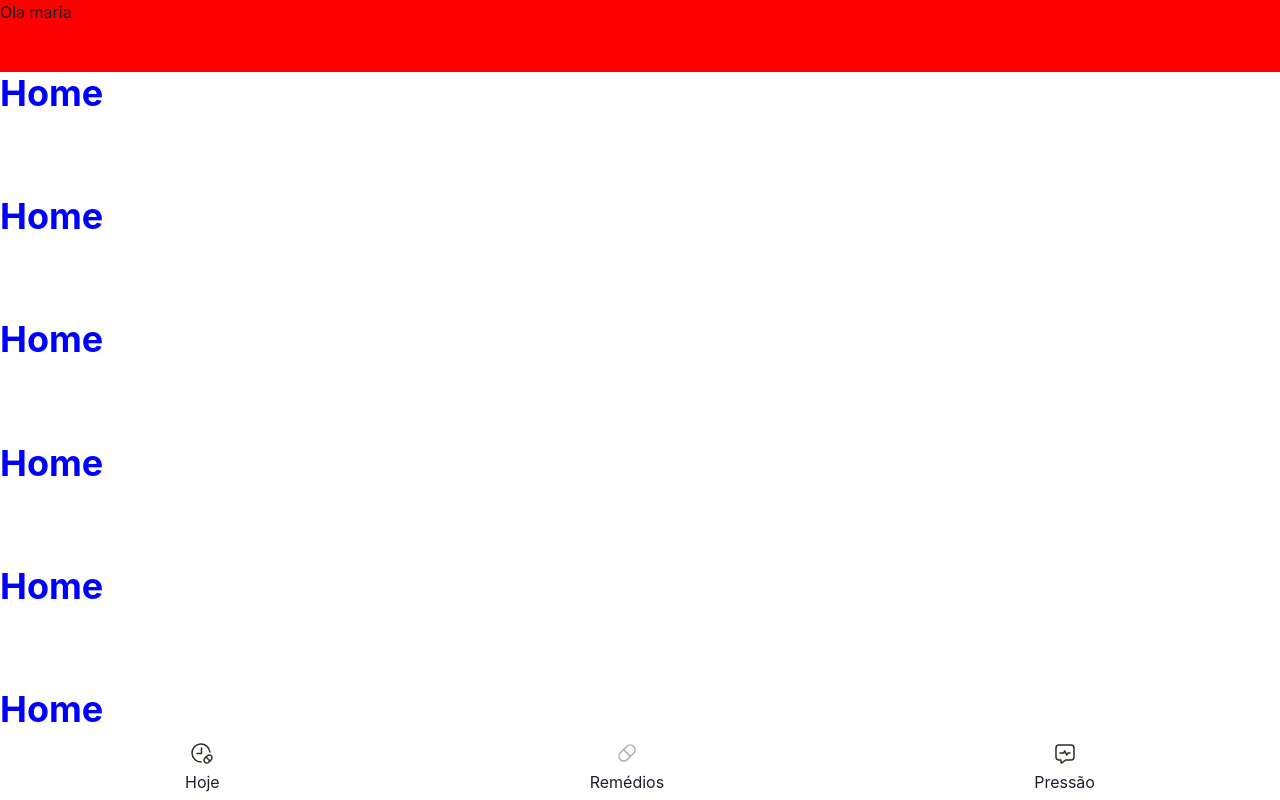
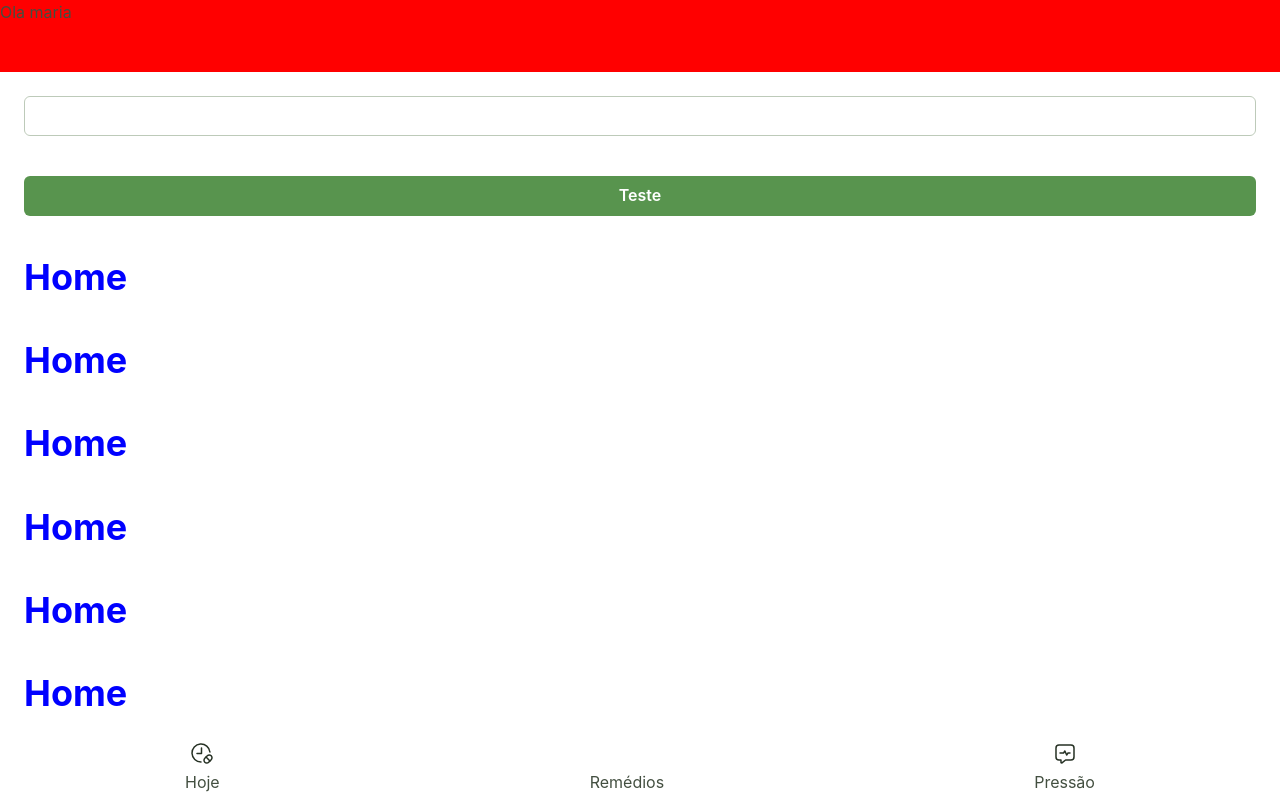
Before and after one commit to darkstudio-apps/contromed, a Next.js app: page / in a window 1280 px wide. Built offline with nearby package versions, Linux system fonts and the light colour scheme.

Commit message:
feat: add colors in theme

```diff
--- a/src/layouts/MainNavigationLayout/index.tsx
+++ b/src/layouts/MainNavigationLayout/index.tsx
@@ -16,6 +16,7 @@ export function MainNavigationLayout({ children }: MainNavigationLayoutProps) {
         width="100%"
         height="calc(100vh - var(--header-height) - var(--menu-navigation-height))"
         overflowY="scroll"
+        padding="24px 24px 0"
       >
         {children}
       </Box>
--- a/src/pages/index.tsx
+++ b/src/pages/index.tsx
@@ -1,9 +1,15 @@
 import { Title } from "components/Title"
-import { Stack } from "@chakra-ui/react"
+import { Button, Input, Stack } from "@chakra-ui/react"
 
 export default function Home() {
   return (
-    <Stack spacing={20}>
+    <Stack spacing={10}>
+      <Input />
+      <Button>Teste</Button>
+      <Title>Home</Title>
+      <Title>Home</Title>
+      <Title>Home</Title>
+      <Title>Home</Title>
       <Title>Home</Title>
       <Title>Home</Title>
       <Title>Home</Title>
--- a/src/styles/theme.ts
+++ b/src/styles/theme.ts
@@ -1,11 +1,40 @@
-import { extendTheme } from "@chakra-ui/react"
+import { extendTheme, withDefaultColorScheme } from "@chakra-ui/react"
 
 // TODO: Setar as cores e fonts do projeto
-const colors = {
-  "menu-navigation": {
-    color: "#A7B4A4",
-    "accent-color": "#185716",
+
+export const theme = extendTheme(
+  {
+    colors: {
+      primary: "#024907",
+      secondary: "#263124",
+      darkGray: "#211D28",
+      border: "#474053",
+      neutral: "#F0FFEF",
+      green: {
+        900: "#004402",
+        800: "#185716",
+        700: "#2E6B29",
+        600: "#437F3B",
+        500: "#58944E",
+        400: "#6DAA62",
+        300: "#82C076",
+        200: "#98D68B",
+        100: "#AEEDA1",
+        50: "#C4FFB6",
+      },
+      gray: {
+        900: "#313C2F",
+        800: "#434F40",
+        700: "#556253",
+        600: "#697566",
+        500: "#7D8A7A",
+        400: "#929F8F",
+        300: "#A7B4A4",
+        200: "#BDCAB9",
+        100: "#D3E1D0",
+        50: "#E9F8E6",
+      },
+    },
   },
-}
-
-export const theme = extendTheme({ colors })
+  withDefaultColorScheme({ colorScheme: "green" })
+)
--- a/src/styles/variables.css
+++ b/src/styles/variables.css
@@ -1,7 +1,4 @@
 :root {
   --header-height: 72px;
-
   --menu-navigation-height: 64px;
-  --menu-navigation-color: '#A7B4A4';
-  --menu-navigation-accent-color: '#185716';
 }
```
